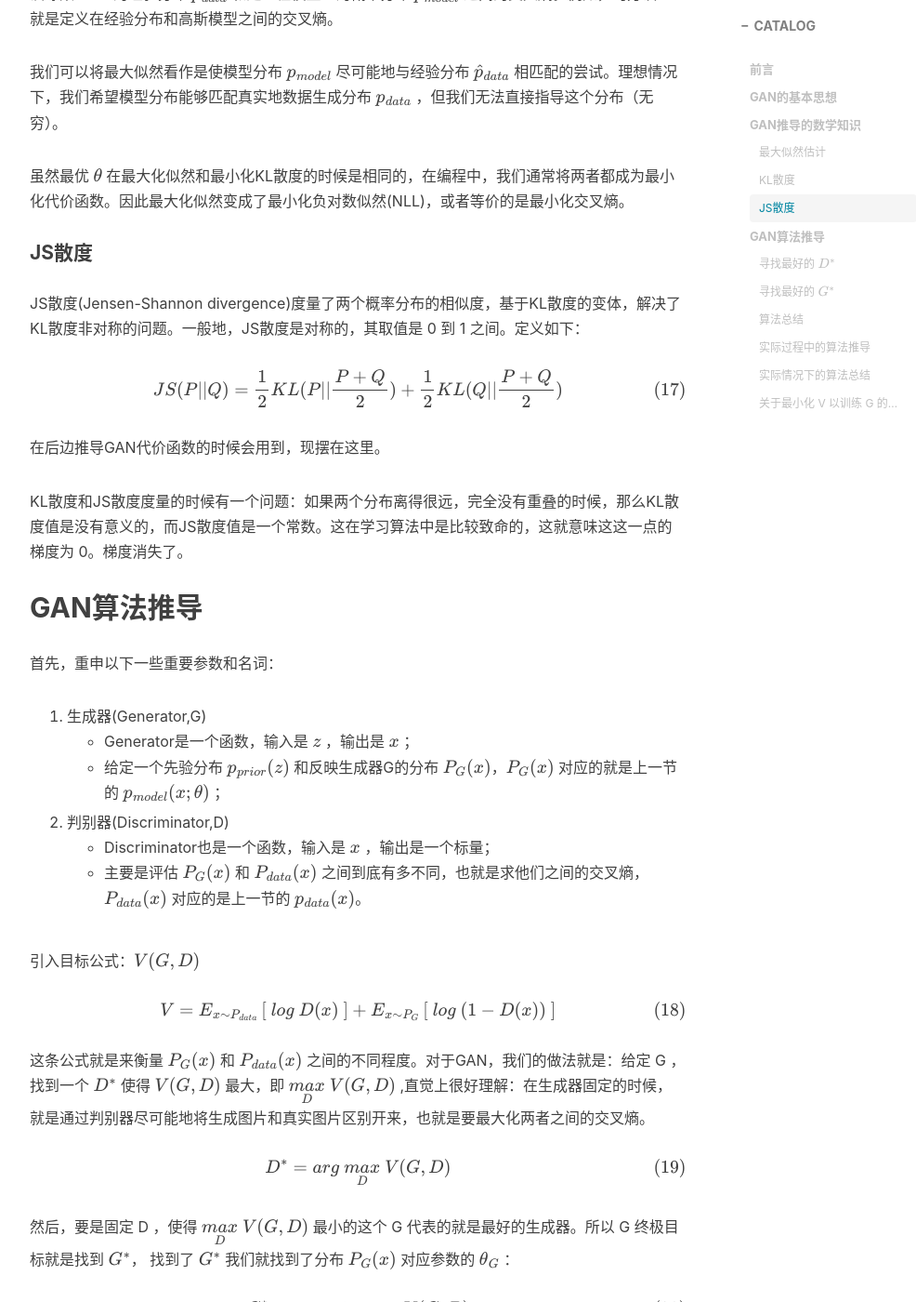
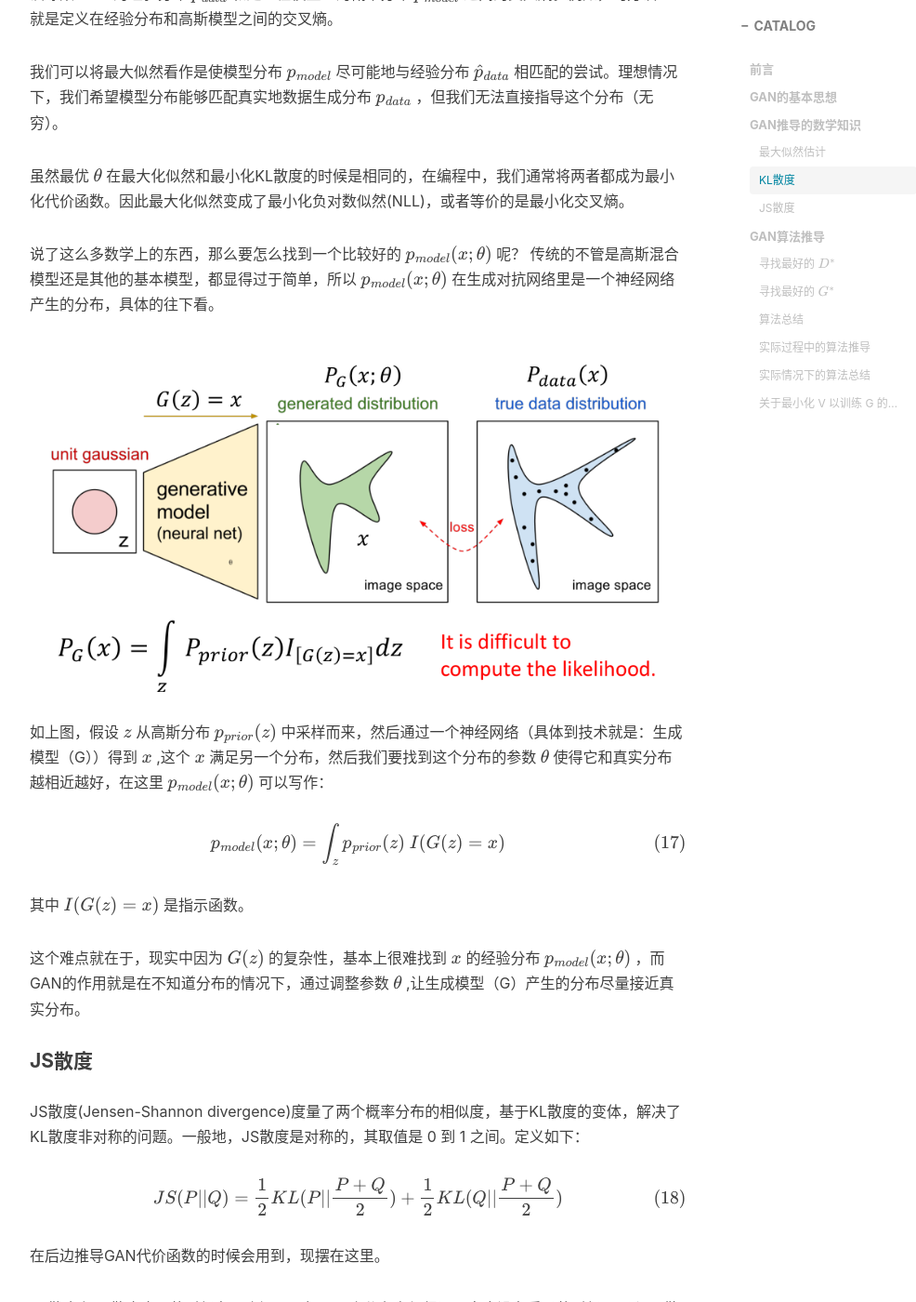
Before and after one commit to AlbertHG/alberthg.github.io, a Jekyll site: the page built from _posts/2018-05-04-introduction-gan.md, in a window 1280 px wide and 1400 px high, scrolled down 7343 px. Shown: the whole window at 93% size, without its empty margins (233-1219 px from the left). Built offline with Jekyll 4.4.1, drawn with Linux system fonts in a browser that asks for light colours; nearby versions of some CDN libraries; formulas are drawn with MathJax 3; comment, search, counter and statistics services are not loaded.

Commit message:
update gan introduction

```diff
--- a/_posts/2018-05-04-introduction-gan.md
+++ b/_posts/2018-05-04-introduction-gan.md
@@ -56,6 +56,8 @@ tags:
 ![](https://raw.githubusercontent.com/AlbertHG/alberthg.github.io/master/makedown_img/20180505introduction-gan/6.png)
 
 对于生成网络，目的是生成尽可能逼真的样本。所以在训练生成网络的时候，我们需要联合判别网络一起才能达到训练的目的。也就是说，通过将两者串接的方式来产生误差从而得以训练生成网络。步骤是：我们通过随机向量（噪声数据）经由生成网络产生一组假数据，并将这些假数据都标记为 1 。然后将这些假数据输入到判别网路里边，火眼金睛的判别器肯定会发现这些标榜为真实数据（标记为1）的输入都是假数据（给出低分），这样就产生了误差。在训练这个串接的网络的时候，一个很重要的操作就是不要让判别网络的参数发生变化，只是把误差一直传，传到生成网络那块后更新生成网络的参数。这样就完成了生成网络的训练了。
+
+
 
 在完成了生成网络的训练之后，我们又可以产生新的假数据去训练判别网络了。我们把这个过程称作为单独交替训练。同时要定义一个迭代次数，交替迭代到一定次数后停止即可。
 
@@ -132,6 +134,19 @@ $$
 我们可以将最大似然看作是使模型分布 $p_{model}$ 尽可能地与经验分布 $\hat p_{data}$ 相匹配的尝试。理想情况下，我们希望模型分布能够匹配真实地数据生成分布 $p_{data}$ ，但我们无法直接指导这个分布（无穷）。
 
 虽然最优 $θ$ 在最大化似然和最小化KL散度的时候是相同的，在编程中，我们通常将两者都成为最小化代价函数。因此最大化似然变成了最小化负对数似然(NLL)，或者等价的是最小化交叉熵。
+
+说了这么多数学上的东西，那么要怎么找到一个比较好的 $p_{model}(x;θ)$ 呢？ 传统的不管是高斯混合模型还是其他的基本模型，都显得过于简单，所以 $p_{model}(x;θ)$ 在生成对抗网络里是一个神经网络产生的分布，具体的往下看。
+
+![](https://raw.githubusercontent.com/AlbertHG/alberthg.github.io/master/makedown_img/20180505introduction-gan/9.png)
+
+如上图，假设 $z$ 从高斯分布 $p_{prior}(z)$ 中采样而来，然后通过一个神经网络（具体到技术就是：生成模型（G））得到 $x$ ,这个 $x$ 满足另一个分布，然后我们要找到这个分布的参数 $θ$ 使得它和真实分布越相近越好，在这里 $p_{model}(x;θ)$ 可以写作：
+
+$$p_{model}(x;θ) = \int_{z} p_{prior}(z)\ I(G(z) =x)$$
+
+其中 $I(G(z) =x)$ 是指示函数。
+
+这个难点就在于，现实中因为 $G(z)$ 的复杂性，基本上很难找到 $x$ 的经验分布 $p_{model}(x;θ)$ ，而GAN的作用就是在不知道分布的情况下，通过调整参数 $θ$ ,让生成模型（G）产生的分布尽量接近真实分布。
+
 
 #### JS散度
 
```
Also changed, not shown: makedown_img/20180505introduction-gan/9.png (added).
